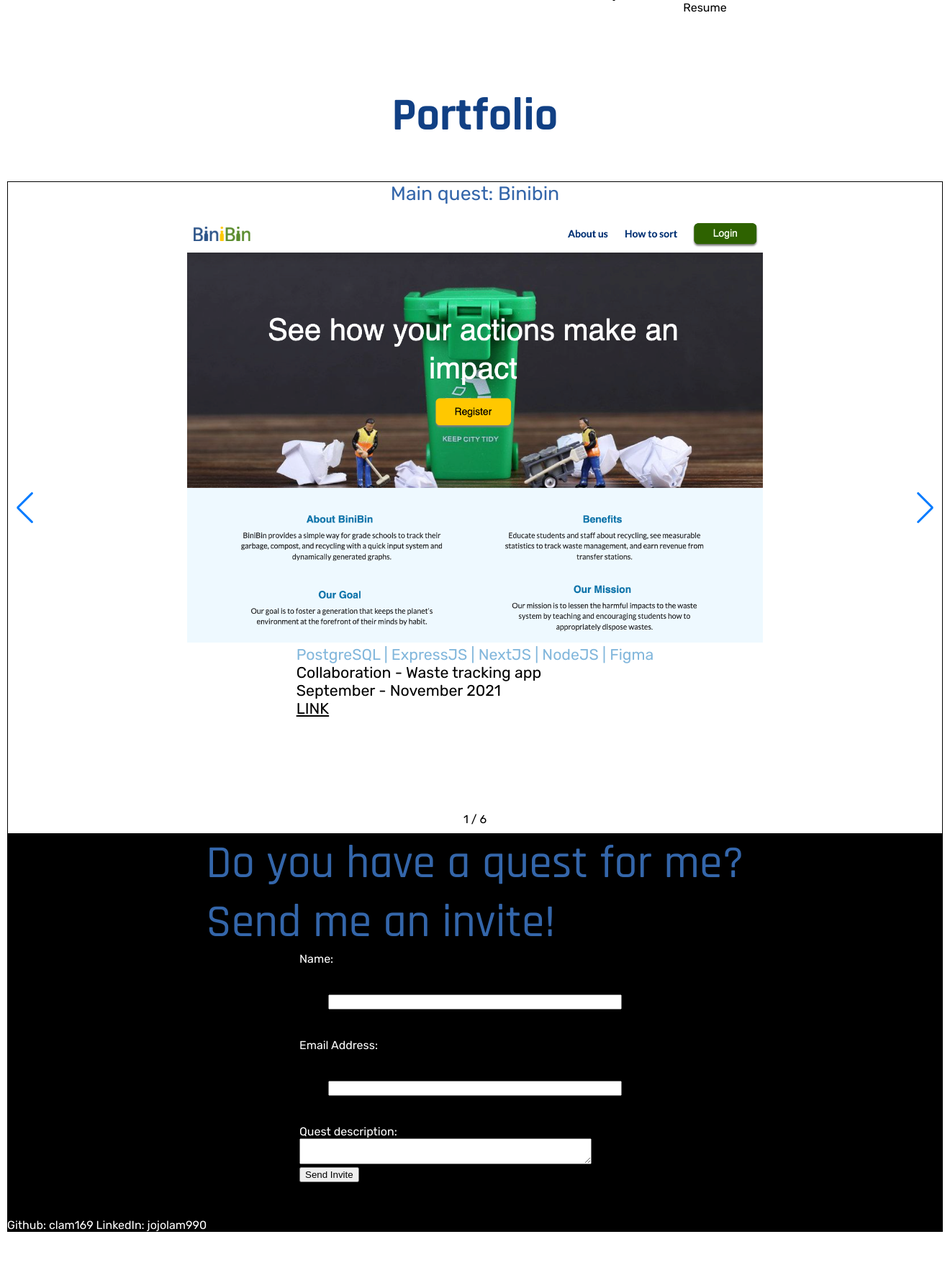
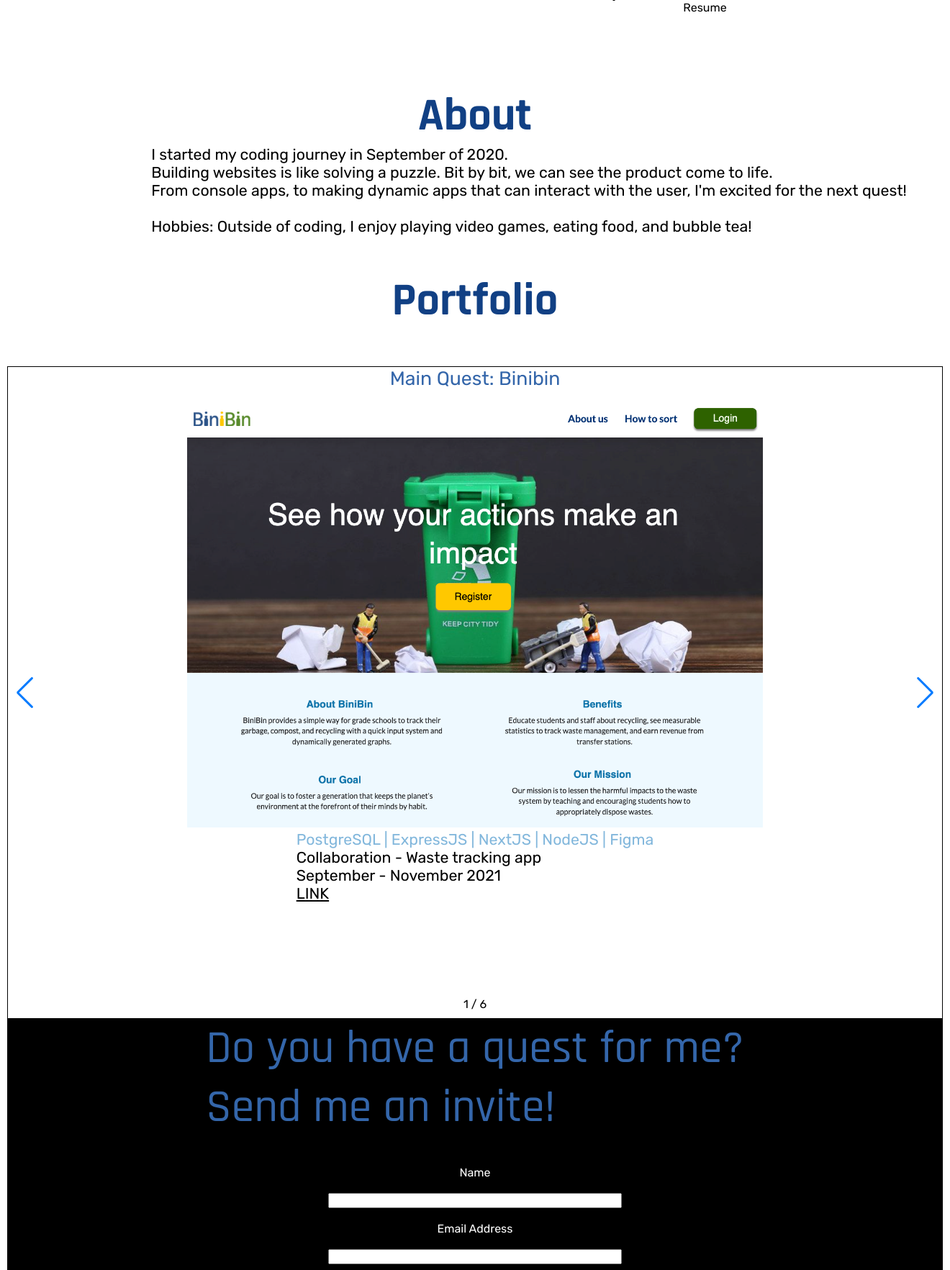
Before and after one commit to clam169/mdia-portfolio, a PHP site: page / in a window 1320 px wide. Shown: the part 1654-3419 px from the top of the page at 72% size. Before the commit the page ends 3366 px from the top, so only its background shows below. Run offline with PHP 8.4, Linux system fonts and the light colour scheme.

Commit message:
added short about us

```diff
--- a/index.html
+++ b/index.html
@@ -10,7 +10,7 @@
 <link rel="stylesheet" href="styles.css"/>
 <link rel="stylesheet" href="https://unpkg.com/swiper/swiper-bundle.min.css"
 />
-  <title>Document</title>
+  <title>Jo Jo's Porfolio</title>
 </head>
 <body>
   <nav>
@@ -33,6 +33,7 @@
       <h1>..here is my adventure as a <span style="color: white"> full stack developer</span></h1><br/>
     </div>
   </div>
+
   <div id="profile">
     <div id="profileTitle" class="rajdhani h1 bold darkblue">Profile</div>
     <div id="profileContent">
@@ -81,13 +82,27 @@
     </div>
   </div>
 
+  <div id="about">
+    <div id="aboutTitle" class="rajdhani h1 bold darkblue">
+      About
+    </div>
+    <div id="aboutContent" class="p">
+      I started my coding journey in September of 2020. <br/>
+      Building websites is like solving a puzzle. Bit by bit, we can see the product come to life. <br/>
+      From console apps, to making dynamic apps that can interact with the user, I'm excited for the next quest! <br/>
+      <br/>
+
+      Hobbies: Outside of coding, I enjoy playing video games, eating food, and bubble tea!
+    </div>
+  </div>
+
   <div class="portfolio-section" id="portfolio">
     <span id="portolioTitle" class="h1 bold rajdhani darkblue">Portfolio</span>
     <div class="portfolio-container swiper swiper-container">
       <div class="swiper-wrapper">
         <div class="portfolio-content grid swiper-slide">
           <div class="portTitle">
-            Main quest: Binibin
+            Main Quest: Binibin
           </div>
           <div class="portImg">
             <img src="assets/binibin1.png">
@@ -102,7 +117,7 @@
 
         <div class="portfolio-content grid swiper-slide">
           <div class="portTitle">
-            Main quest: Contendr
+            Main Quest: Contendr
           </div>
           <div class="portImg">
             <img src="assets/contendr1.png">
@@ -117,7 +132,7 @@
 
         <div class="portfolio-content grid swiper-slide">
           <div class="portTitle">
-            Side quest: Devhouse
+            Mini Quest: Devhouse
           </div>
           <div class="portImg">
             <img src="assets/devhouse.png">
@@ -131,7 +146,7 @@
 
         <div class="portfolio-content grid swiper-slide">
           <div class="portTitle">
-            Side quest: Connect'd
+            Mini Quest: Connect'd
           </div>
           <div class="portImg">
             <img src="assets/connectd.png">
@@ -145,7 +160,7 @@
 
         <div class="portfolio-content grid swiper-slide">
           <div class="portTitle">
-            Side quest: Grayscale photo app
+            Mini Quest: Grayscale photo app
           </div>
           <div class="portImg">
             <img src="assets/grayscale.png">
@@ -159,7 +174,7 @@
 
         <div class="portfolio-content grid swiper-slide">
           <div class="portTitle">
-            Side quest: Simple console apps
+            Mini Quest: Simple console apps
           </div>
           <div class="portImg">
             <img src="assets/console.png">
@@ -203,13 +218,13 @@
 
     <div id="formContainer">
       <form id="contactForm">
-        <label for="name">Name:</label><br/>
+        <label for="name">Name</label><br/>
         <input type="text" id="name" name="name"><br/>
-        <label for="email">Email Address:</label><br/>
+        <label for="email">Email Address</label><br/>
         <input type="text" id="email" name="email"><br/>
-        <label for="description">Quest description:</label><br/>
+        <label for="description">Quest description</label><br/>
         <textarea type="text" id="description" name="description"></textarea><br/>
-        <button type="submit">Send Invite</button>
+        <button type="submit" id="formBtn">Send Invite</button>
 
       </form>
 
--- a/styles.css
+++ b/styles.css
@@ -135,7 +135,20 @@ nav ul li{
   margin-top: 50px;
   margin-left: 50px;
 }
+/* About stuff */
 
+#aboutTitle{
+  display: grid;
+  justify-items: center;
+  margin-top: 50px;
+}
+#aboutContent{
+  display: grid;
+  justify-self: center;
+  margin-bottom: 50px;
+  margin-left: 150px;
+
+}
 /* portfolio stuff */
 #portolioTitle{
   display: grid;
@@ -188,16 +201,23 @@ nav ul li{
 }
 .contactText{
   color: #3466AA;
+  margin-bottom: 40px;
+}
+#contactForm{
+  align-items: center;
+  display: grid;
+  justify-items: center;
 }
 #contactForm input{
   width: 400px;
-  margin: 40px;
 }
 #contactForm button {
   align-self: center;
 }
 #description {
   width: 400px;
+  height: 300px;
+
 }
 
 /* footer */
@@ -205,3 +225,6 @@ footer {
   background-color: black;
   color: white;
 }
+#formBtn {
+  background-color: #82B7DC;
+}
```
